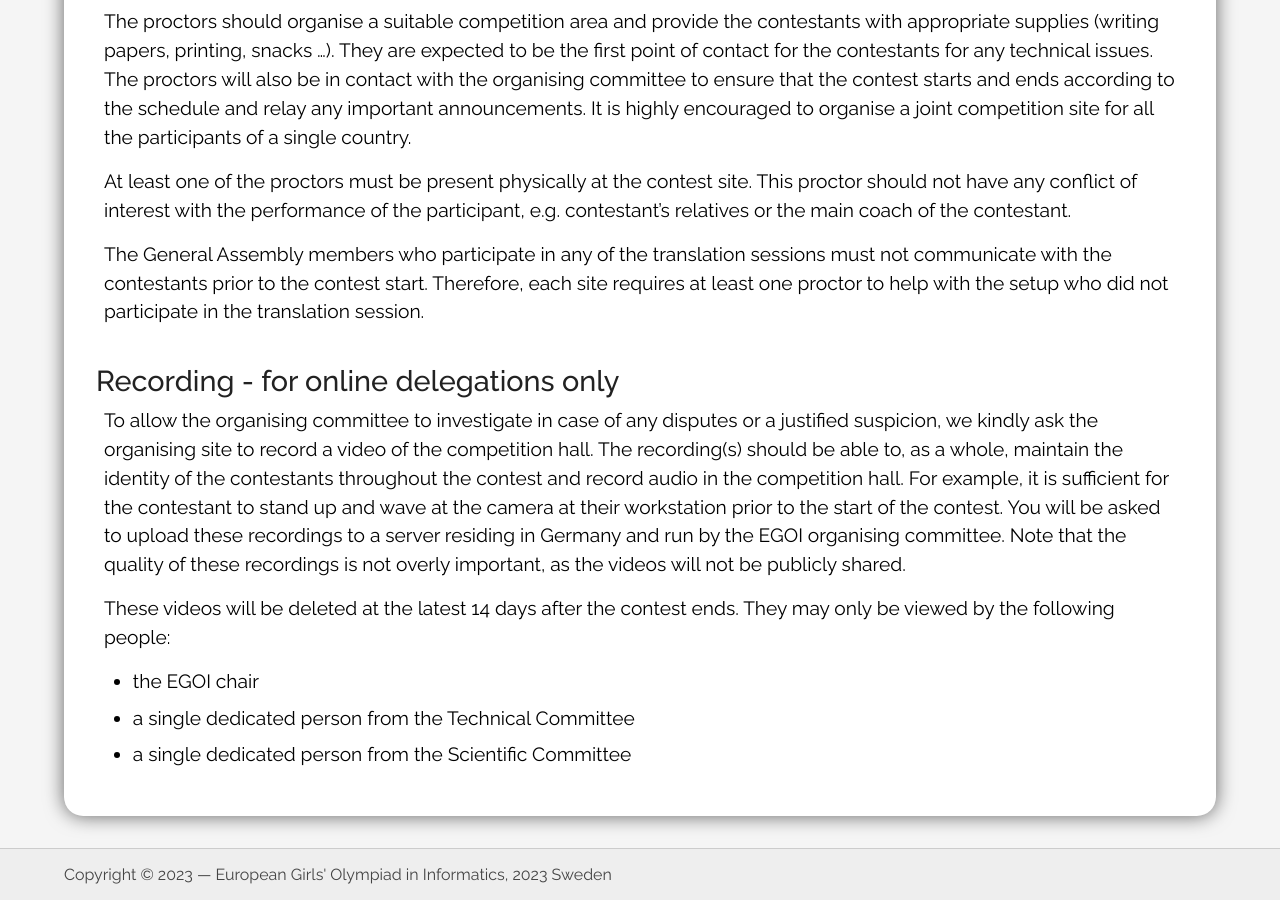
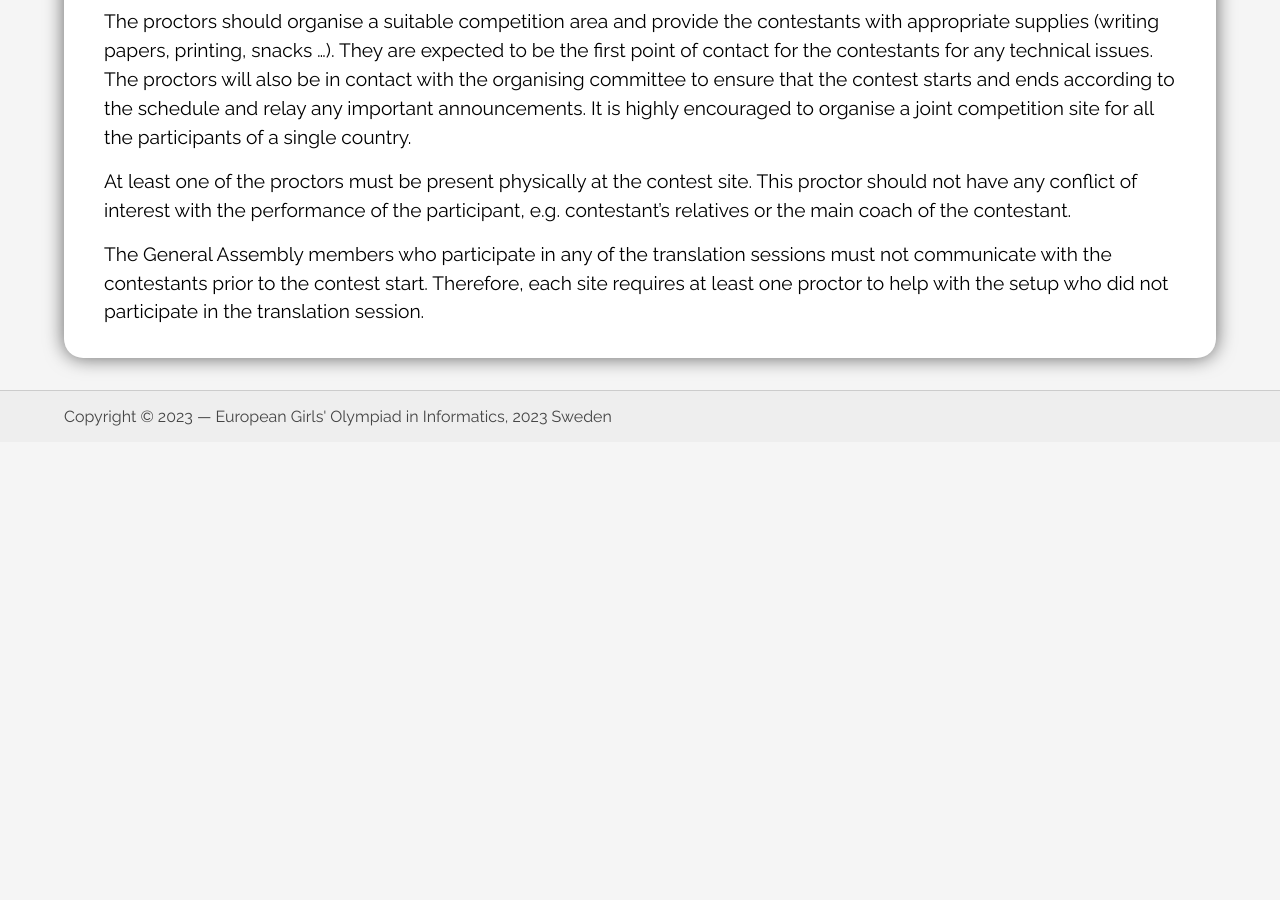
Before and after one commit to Kodsport/egoi23.se, a Jekyll site: the page built from competition/contest-rules.md, in a window 1280 px wide and 900 px high, scrolled down 7131 px. Built offline with Jekyll 4.4.1, drawn with Linux system fonts in a browser that asks for light colours; after the commit the page ends 7573 px from its top, so only the background shows below that.

Commit message:
Update contest-rules.md
deleted recording from contest rules as Nicole said it was not neccessary

```diff
--- a/competition/contest-rules.md
+++ b/competition/contest-rules.md
@@ -424,26 +424,3 @@ The General Assembly members who participate in any of the translation
 sessions must not communicate with the contestants prior to the contest
 start. Therefore, each site requires at least one proctor to help with
 the setup who did not participate in the translation session.
-
-Recording - for online delegations only
--------------------------------------------
-
-To allow the organising committee to investigate in case of any disputes
-or a justified suspicion, we kindly ask the organising site to record a
-video of the competition hall. The recording(s) should be able to, as a
-whole, maintain the identity of the contestants throughout the contest
-and record audio in the competition hall. For example, it is sufficient
-for the contestant to stand up and wave at the camera at their
-workstation prior to the start of the contest. You will be asked to
-upload these recordings to a server residing in Germany and run by the
-EGOI organising committee. Note that the quality of these recordings is
-not overly important, as the videos will not be publicly shared.
-
-These videos will be deleted at the latest 14 days after the contest
-ends. They may only be viewed by the following people:
-
--   the EGOI chair
-
--   a single dedicated person from the Technical Committee
-
--   a single dedicated person from the Scientific Committee
```
